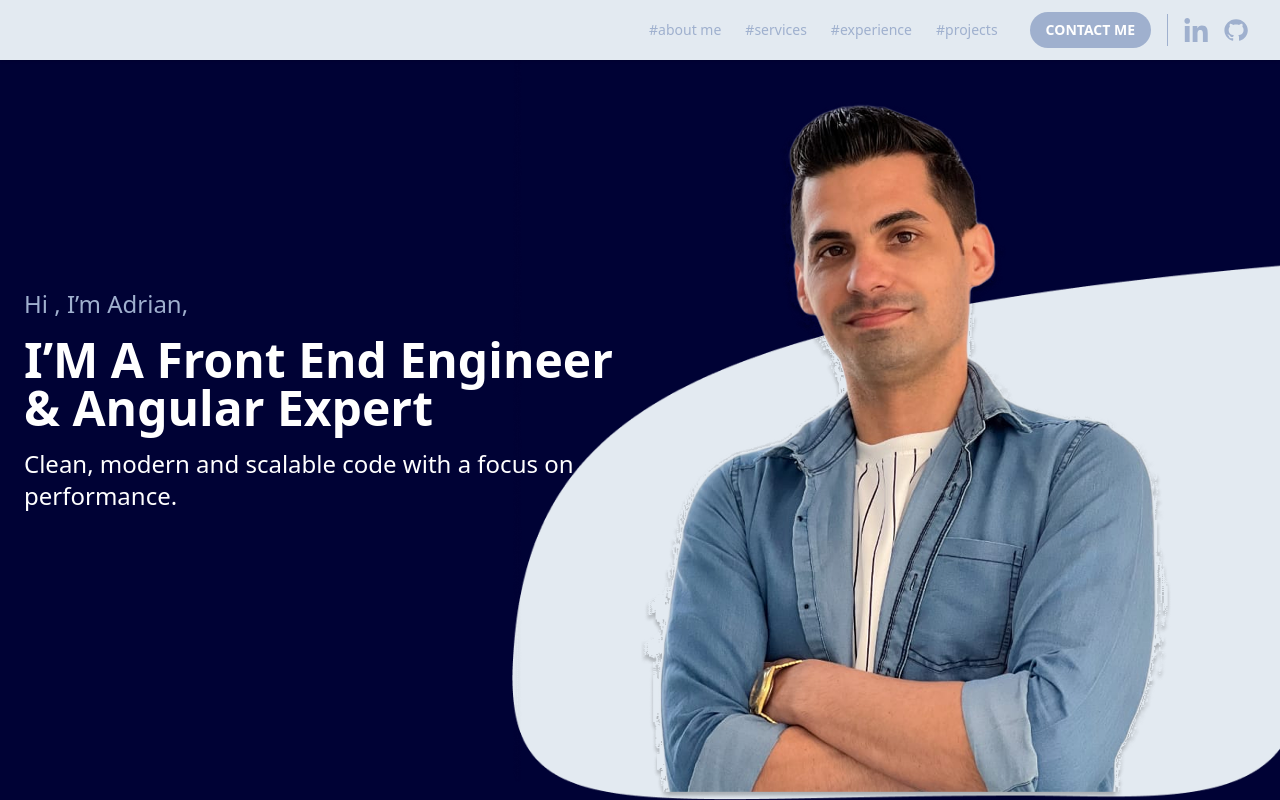
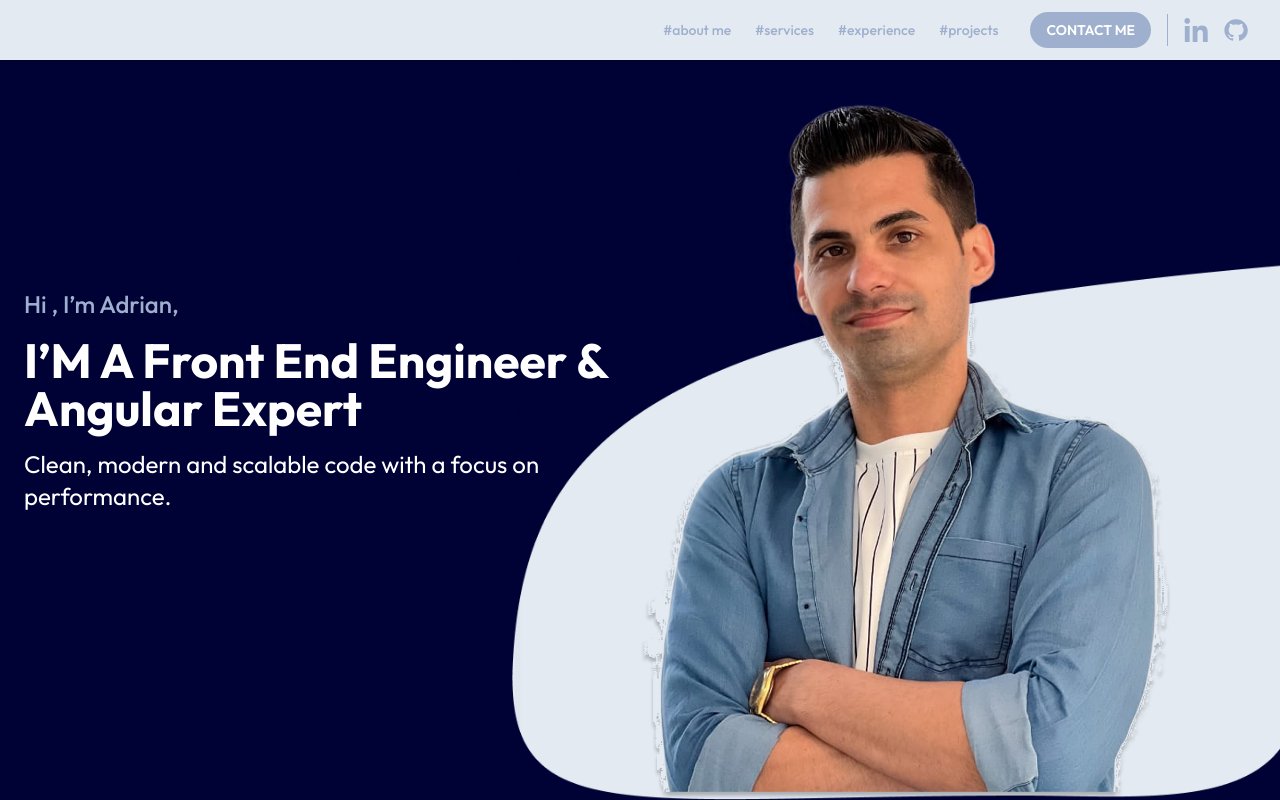
Before and after one commit to adrianpt1991/my-portfolio, an Angular app: page / in a window 1280 px wide. Built offline with nearby package versions, Linux system fonts and the light colour scheme.

Commit message:
adding the chosen google fonts globally

```diff
--- a/src/styles.css
+++ b/src/styles.css
@@ -1 +1,11 @@
+@import url('https://fonts.googleapis.com/css2?family=Outfit:wght@100..900&display=swap');
+
 @import "tailwindcss";
+
+@theme {
+  --font-outfit: "Outfit", sans-serif;
+}
+
+body {
+  font-family: var(--font-outfit);
+}
```
